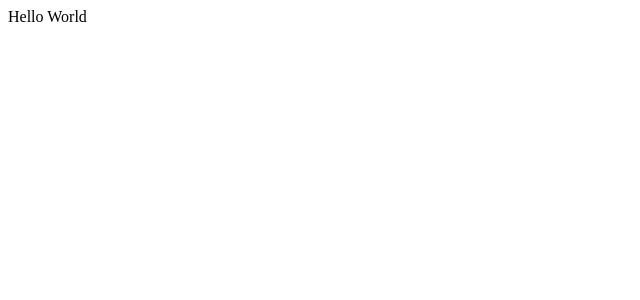
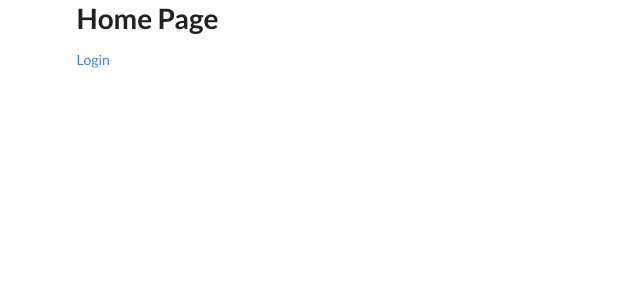
Before and after one commit to haripcce/build_app_with_react, a React (Create React App) app: page / in a window 1280 px wide. Shown: the top 300 px of the page, without its empty margins (0-640 px from the left). Built offline with nearby package versions, Linux system fonts and the light colour scheme.

Commit message:
adding semantic ui css

```diff
--- a/src/App.js
+++ b/src/App.js
@@ -1,5 +1,12 @@
+import { Route } from 'react-router-dom';
 import React from 'react';
 
-const App = () => <div>Hello World</div>
+import HomePage from './components/pages/HomePage';
+import LoginPage from './components/pages/LoginPage';
+
+const App = () => <div className="ui container">
+<Route path="/" exact component={HomePage} />
+<Route path="/login" exact component={LoginPage} />
+</div>;
 
 export default App;
--- /dev/null
+++ b/src/components/pages/HomePage.js
@@ -0,0 +1,17 @@
+import { Link } from 'react-router-dom';
+import React from 'react';
+
+const HomePage = () => (
+        <div>
+        	<h1>Home Page</h1>
+        	<Link to="/login">Login</Link>
+        </div>
+    );
+
+/* HomePage.displayName = 'HomePage';
+
+HomePage.propTypes = {
+    className: PropTypes.string,
+}; */
+
+export default HomePage;
--- /dev/null
+++ b/src/components/pages/LoginPage.js
@@ -0,0 +1,13 @@
+import React  from 'react';
+
+const LoginPage = () => (
+        <div><h1>Login Page</h1></div>
+    );
+
+/* LoginPage.displayName = 'LoginPage';
+
+LoginPage.propTypes = {
+    className: PropTypes.string,
+};
+*/
+export default LoginPage;
--- a/src/index.js
+++ b/src/index.js
@@ -1,7 +1,14 @@
+import { BrowserRouter } from 'react-router-dom';
 import React from 'react';
 import ReactDOM from 'react-dom';
+import 'semantic-ui-css/semantic.min.css';
+
 import App from './App';
 import registerServiceWorker from './registerServiceWorker';
 
-ReactDOM.render(<App />, document.getElementById('root'));
+ReactDOM.render(
+	<BrowserRouter>
+	<App />
+	</BrowserRouter>,
+	document.getElementById('root'));
 registerServiceWorker();
```
Also changed, not shown: package.json (+6 -3 lines).
